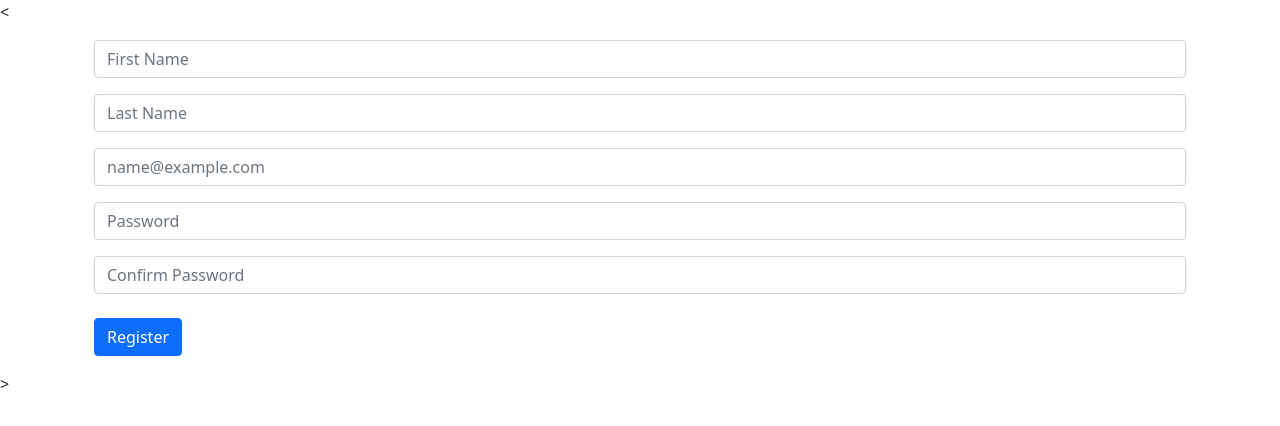
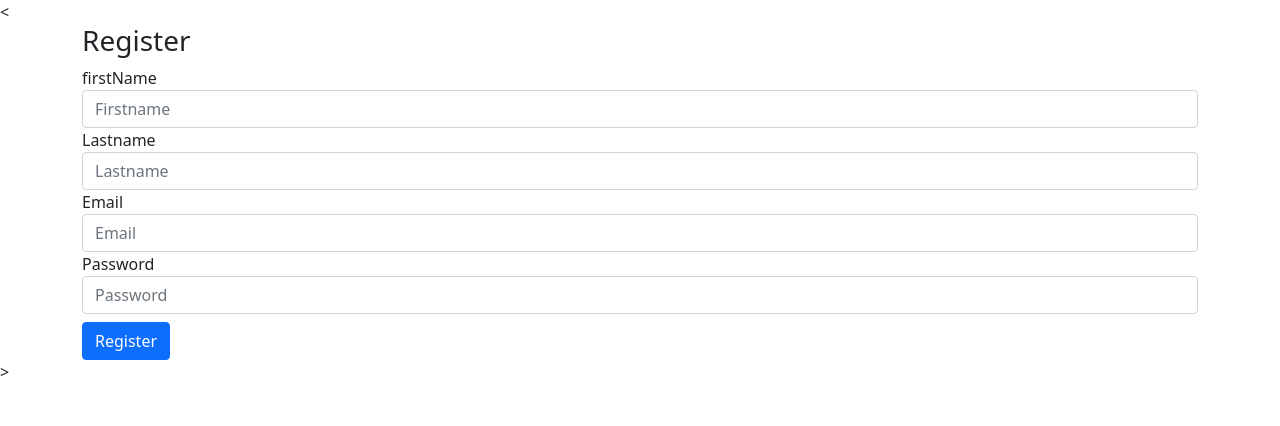
Before and after one commit to LaurentLch/code-coach, an Angular app in the folder front-end/: page / in a window 1280 px wide. Shown: the top 426 px of the page. Built offline with nearby package versions, Linux system fonts and the light colour scheme; no server answers.

Commit message:
story1 frontend done

```diff
--- a/front-end/angular.json
+++ b/front-end/angular.json
@@ -1,5 +1,8 @@
 {
   "$schema": "./node_modules/@angular/cli/lib/config/schema.json",
+  "cli": {
+    "analytics": "fa5c487f-ec8c-4dba-aa79-f8879881dafb"
+  },
   "version": 1,
   "newProjectRoot": "projects",
   "projects": {
--- a/front-end/src/app/app-routing.module.ts
+++ b/front-end/src/app/app-routing.module.ts
@@ -1,8 +1,11 @@
+// @ts-ignore
 import { NgModule } from '@angular/core';
+// @ts-ignore
 import { RouterModule, Routes } from '@angular/router';
 
 const routes: Routes = [];
 
+// @ts-ignore
 @NgModule({
   imports: [RouterModule.forRoot(routes)],
   exports: [RouterModule]
--- a/front-end/src/app/app.component.ts
+++ b/front-end/src/app/app.component.ts
@@ -1,23 +1,15 @@
+// @ts-ignore
 import {Component, OnInit} from '@angular/core';
 import {HelloWorldService} from './hello-world.service';
 
+// @ts-ignore
 @Component({
   selector: 'app-root',
   templateUrl: './app.component.html',
   styleUrls: ['./app.component.css']
 })
-export class AppComponent implements OnInit {
+export class AppComponent{
   title = 'load';
 
-  constructor(private helloWorldService: HelloWorldService) {
-  }
 
-  // tslint:disable-next-line:typedef
-  ngOnInit() {
-    this.title = this.getTitle();
-  }
-
-  getTitle(): any {
-    this.helloWorldService.getHelloWorld().subscribe(title => this.title = title);
-  }
 }
--- a/front-end/src/app/hello-world.service.ts
+++ b/front-end/src/app/hello-world.service.ts
@@ -1,8 +1,12 @@
+// @ts-ignore
 import {Injectable} from '@angular/core';
+// @ts-ignore
 import {HttpClient} from '@angular/common/http';
 import {environment} from '../environments/environment';
+// @ts-ignore
 import {Observable} from 'rxjs';
 
+// @ts-ignore
 @Injectable({
   providedIn: 'root'
 })
--- a/front-end/src/app/model/member.ts
+++ b/front-end/src/app/model/member.ts
@@ -1,7 +1,7 @@
 export interface Member {
   id: number;
-  firstname: string;
-  lastname: string;
+  firstName: string;
+  lastName: string;
   email: string;
   password: string;
 }
--- a/front-end/src/app/registration/registration.component.html
+++ b/front-end/src/app/registration/registration.component.html
@@ -1,22 +1,18 @@
-<form [formGroup]="createRegistrationForm" (ngSubmit)="onSubmit()">
-  <div class="container mb-3">
-    <div class="mb-3 mt-3">
-      <input class="form-control" id="exampleFormControlInput1" placeholder="First Name">
-    </div>
-    <div class="mb-3">
-      <input class="form-control" id="exampleFormControlInput2" placeholder="Last Name">
-    </div>
-    <div class="mb-3">
-      <input type="email" class="form-control" id="exampleFormControlInput3" placeholder="name@example.com">
-    </div>
-    <div class="mb-3">
-      <input type="password" class="form-control" id="exampleFormControlInput4" placeholder="Password">
-    </div>
-    <div class="mb-3">
-      <input type="password" class="form-control" id="exampleFormControlInput5" placeholder="Confirm Password">
-    </div>
-    <div>
+<section class="tiny-dialog fader">
+  <div class="form-group">
+    <h3>Register</h3>
+    <form [formGroup]="createRegistrationForm" (ngSubmit)="onSubmit()">
+      <label for="firstName">firstName</label>
+      <input type="text" class="form-control" formControlName="firstName" placeholder="Firstname" id="firstName">
+      <label for="Lastname">Lastname</label>
+      <input type="text" class="form-control" formControlName="lastName" placeholder="Lastname" id="Lastname">
+      <label for="Email">Email</label>
+      <input type="text" class="form-control" formControlName="email" placeholder="Email"
+             id="Email">
+      <label for="Password">Password</label>
+      <input type="password" class="form-control" formControlName="password" placeholder="Password"
+             id="Password">
       <button type="submit" class="btn btn-primary pull-right mt-2">Register</button>
-    </div>
+    </form>
   </div>
-</form>
+</section>
--- a/front-end/src/app/registration/registration.component.ts
+++ b/front-end/src/app/registration/registration.component.ts
@@ -1,6 +1,10 @@
+// @ts-ignore
 import { Component, OnInit } from '@angular/core';
-import {FormBuilder} from '@angular/forms';
+// @ts-ignore
+import {FormBuilder, FormGroup} from '@angular/forms';
 import {MemberService} from '../service/member.service';
+
+// @ts-ignore
 @Component({
   selector: 'app-registration',
   templateUrl: './registration.component.html',
@@ -8,16 +12,21 @@ import {MemberService} from '../service/member.service';
 })
 export class RegistrationComponent implements OnInit {
   createRegistrationForm = this.formBuilder.group({
-    firstname: '',
-    lastname: '',
+    firstName: '',
+    lastName: '',
     email: '',
     password: ''
   });
-  constructor(private memberService: MemberService, private formBuilder: FormBuilder) {}
-  onSubmit(): void{
-    this.memberService.addMember(this.createRegistrationForm.value).subscribe(data => {
+
+  constructor(private memberService: MemberService, private formBuilder: FormBuilder) {
+
+  }
+
+  // tslint:disable-next-line:typedef
+  onSubmit() {
+    this.memberService.addMember(this.createRegistrationForm.value).subscribe( data => {
       data = this.createRegistrationForm;
-      alert('Registration successful');
+      console.log('Your registration has been accepted', data);
       this.createRegistrationForm.reset();
     });
   }
--- a/front-end/src/app/service/member.service.ts
+++ b/front-end/src/app/service/member.service.ts
@@ -1,15 +1,18 @@
+// @ts-ignore
 import { Injectable } from '@angular/core';
 import {environment} from '../../environments/environment';
+// @ts-ignore
 import {HttpClient} from '@angular/common/http';
 import {Member} from '../model/Member';
 
+// @ts-ignore
 @Injectable({
   providedIn: 'root'
 })
 export class MemberService {
   private backendUrl: string;
   constructor(private http: HttpClient) {
-    this.backendUrl = `${environment.backendUrl}`;
+    this.backendUrl = `${environment.backendUrl}/members`;
   }
   // tslint:disable-next-line:typedef
   addMember(member: Member) {
```
Also changed, not shown: front-end/src/app/app.module.ts (+9 -1 lines), 1 other file (tests, documents, lock files or other folders).
